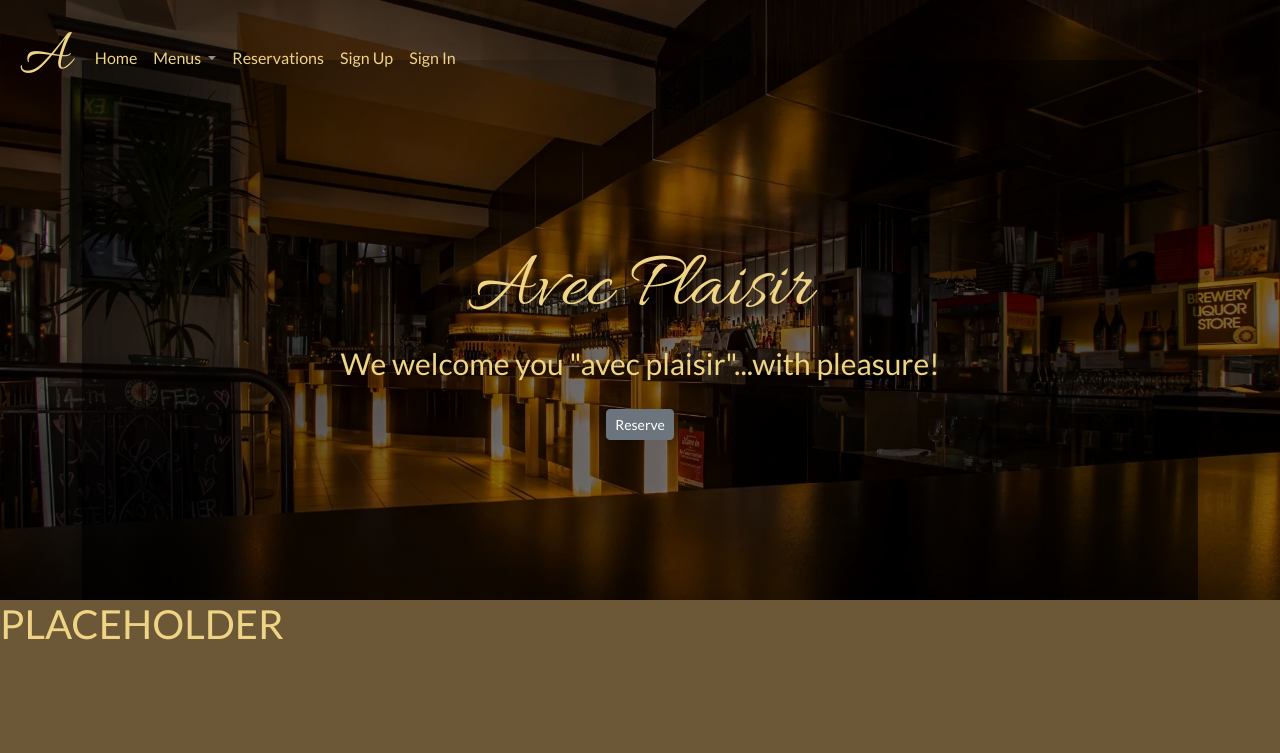
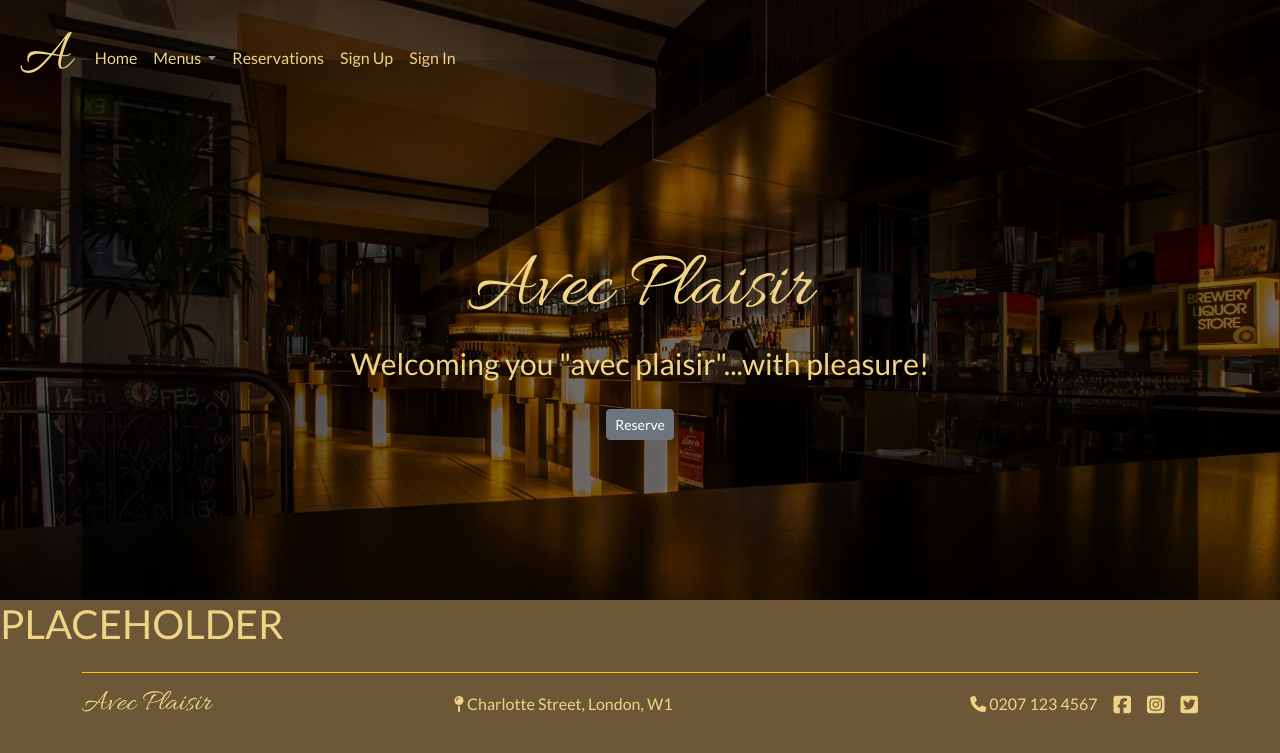
Before and after one commit to leah-jala/PP4-Avec-Plaisir, a Django app: page / in a window 1280 px wide. Shown: the top 753 px of the page. Run offline with Django 3.2, Linux system fonts and the light colour scheme; some libraries are stand-ins or nearby versions.

Commit message:
Add bootstrap footer with icons

```diff
--- a/home/templates/home/base.html
+++ b/home/templates/home/base.html
@@ -28,7 +28,8 @@
               <a class="nav-link active" aria-current="page" href="#"><span class="nav-colors">Home</span></a>
             </li>
             <li class="nav-item dropdown">
-              <a class="nav-link dropdown-toggle" href="#" role="button" data-bs-toggle="dropdown" aria-expanded="false">
+              <a class="nav-link dropdown-toggle" href="#" role="button" data-bs-toggle="dropdown"
+                aria-expanded="false">
                 <span class="nav-colors">Menus</span>
               </a>
               <ul class="dropdown-menu">
@@ -45,7 +46,7 @@
       </nav>
       <div class="cover-text">
         <h1 id="logo-text">Avec Plaisir</h1>
-        <h2>We welcome you "avec plaisir"...with pleasure!
+        <h2>Welcoming you "avec plaisir"...with pleasure!
         </h2>
         <a href="#" class="btn btn-secondary btn-sm">Reserve</a>
       </div>
@@ -55,6 +56,33 @@
 
 
   <h1>PLACEHOLDER</h1>
+  <div class="container">
+    <footer class="d-flex flex-wrap justify-content-between align-items-center py-3 my-4 border-top border-warning">
+      <div class="col-md-4 d-flex align-items-center">
+        <a href="#" class="mb-3 me-2 mb-md-0 text-muted text-decoration-none lh-1">
+          <span class="nav-colors footer-font">Avec Plaisir</span></a>
+      </div>
+      <div class="col-md-4 d-flex align-items-center">
+        <span><a class="text-muted" href="https://goo.gl/maps/WZmoB6TjqAw6aZYA8" target="_blank" rel="noopener"
+            aria-label="Find us on Google maps (opens in a new tab)">
+            <span class="footer-logo"><i class="fas fa-map-pin"></i>   Charlotte Street, London, W1</span></a>
+      </div>
+      <ul class="nav col-md-4 justify-content-end list-unstyled d-flex">
+        <li class="ms-3">
+          <span class="footer-logo"><i class="fas fa-phone"></i>  0207 123 4567 </span></li>
+        <li class="ms-3"><a class="text-muted" href="https://www.facebook.com/" target="_blank" rel="noopener"
+            aria-label="Follow us on Facebook (opens in a new tab)">
+            <span class="footer-logo"><i class="fa-brands fa-facebook-square fa-lg"></i></span></a></li>
+        <li class="ms-3"><a class="text-muted" href="https://www.instagram.com/" target="_blank" rel="noopener"
+            aria-label="Follow us on Instagram (opens in a new tab)">
+            <span class="footer-logo"><i class="fa-brands fa-instagram-square fa-lg"></i></span></a></li>
+        <li class="ms-3"><a class="text-muted" href="https://www.twitter.com/" target="_blank" rel="noopener"
+            aria-label="Follow us on Twitter (opens in a new tab)">
+            <span class="footer-logo"><i class="fa-brands fa-twitter-square fa-lg"></i></span></a></li>
+      </ul>
+    </footer>
+  </div>
+  <script src="https://kit.fontawesome.com/ad363e4e3e.js" crossorigin="anonymous"></script>
   <script src="https://cdn.jsdelivr.net/npm/bootstrap@5.2.3/dist/js/bootstrap.bundle.min.js"
     integrity="sha384-kenU1KFdBIe4zVF0s0G1M5b4hcpxyD9F7jL+jjXkk+Q2h455rYXK/7HAuoJl+0I4" crossorigin="anonymous">
   </script>
--- a/static/css/style.css
+++ b/static/css/style.css
@@ -6,6 +6,9 @@ body {
     font-family: 'Lato', sans-serif;
 }
 
+a {
+    text-decoration: none;
+}
 .navbar {
     z-index: 1;
 }
@@ -32,15 +35,33 @@ body {
     padding-left: 20px;
 }
 
+.footer-logo {
+    color:#efd485;
+}
+.footer-address {
+    color:#efd485;
+}
+
 .nav-colors {
     color:#efd485;
+    font: 10px;
+}
+
+
+.footer-font {
+    font-family: "Allura", cursive;
+    font-size: 30px;
+}
+
+.footer-font-two {
+    font-family: "Lato", sans-serif;
+    font-size: 20px;
 }
 
 #logo-text {
     font-family: 'Allura', cursive;
     font-size: 80px;
 }
-
 
 h2 {
     font-size: 30px;
```
